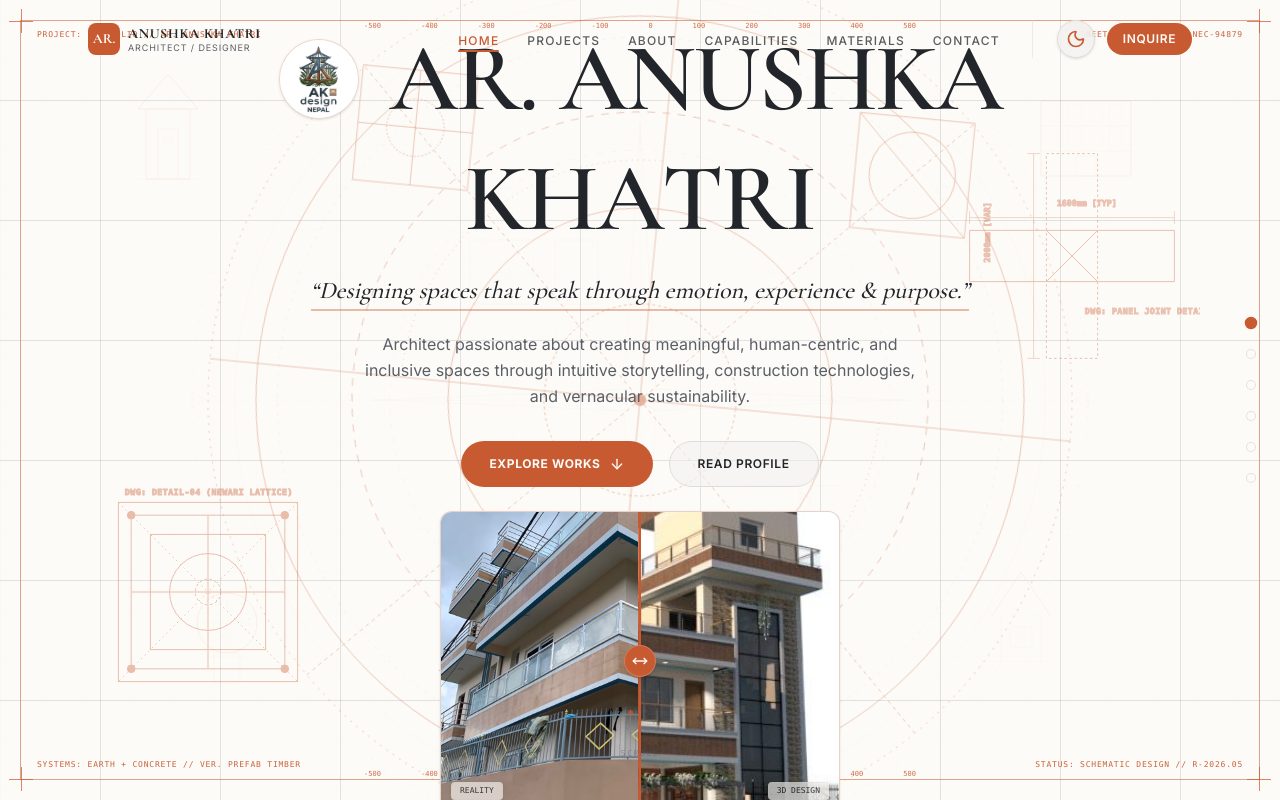
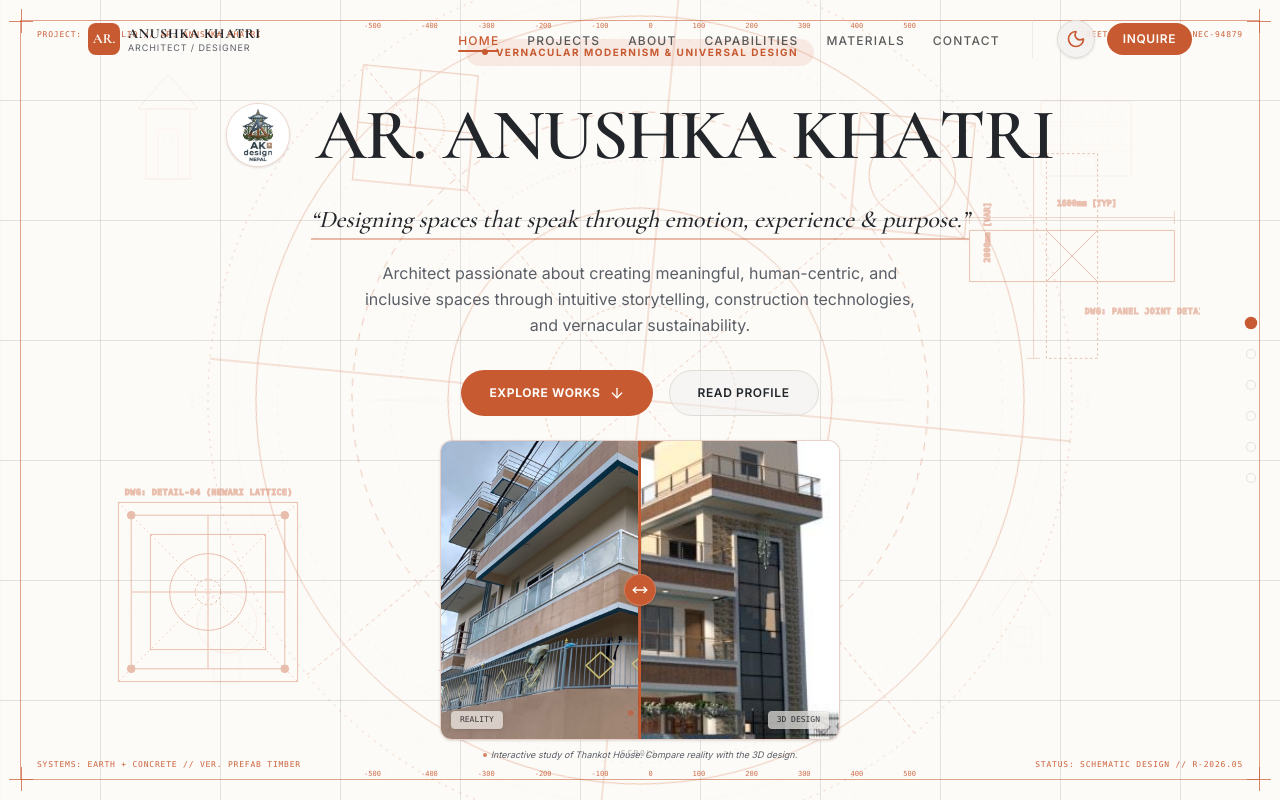
Before and after one commit to arthurrgg8-lgtm/anushka_portfolio, a Next.js app: page / in a window 1280 px wide. Built offline with nearby package versions, Linux system fonts and the light colour scheme.

Commit message:
fix(hero): optimize hero layout typography and logo sizes to prevent wrapping on laptop screens

```diff
--- a/src/app/page.tsx
+++ b/src/app/page.tsx
@@ -360,7 +360,7 @@ export default function Home() {
 
             {/* Name */}
             <h1
-              className="text-3xl sm:text-5xl md:text-7xl lg:text-8xl font-heading font-semibold tracking-tight leading-tight select-all relative"
+              className="text-2xl sm:text-4xl md:text-5xl lg:text-6xl xl:text-7xl font-heading font-semibold tracking-tight leading-tight select-all relative"
             >
               {/* Glow layer behind text */}
               <div
@@ -374,7 +374,7 @@ export default function Home() {
 
               <span className="inline-flex flex-wrap justify-center items-center gap-x-[0.24em] relative z-10 text-foreground">
                 {/* Small circular logo inline with name */}
-                <div className="w-10 h-10 sm:w-16 sm:h-16 md:w-20 md:h-20 rounded-full overflow-hidden border border-primary/20 shadow-sm flex items-center justify-center bg-card/50 backdrop-blur-sm group hover:scale-105 hover:border-primary/50 transition-all duration-500 mr-1 sm:mr-2 shrink-0">
+                <div className="w-8 h-8 sm:w-12 sm:h-12 md:w-14 md:h-14 lg:w-16 lg:h-16 rounded-full overflow-hidden border border-primary/20 shadow-sm flex items-center justify-center bg-card/50 backdrop-blur-sm group hover:scale-105 hover:border-primary/50 transition-all duration-500 mr-2 shrink-0">
                   <img
                     src="/logo.jpeg"
                     alt="Ar. Anushka Khatri Logo"
```
